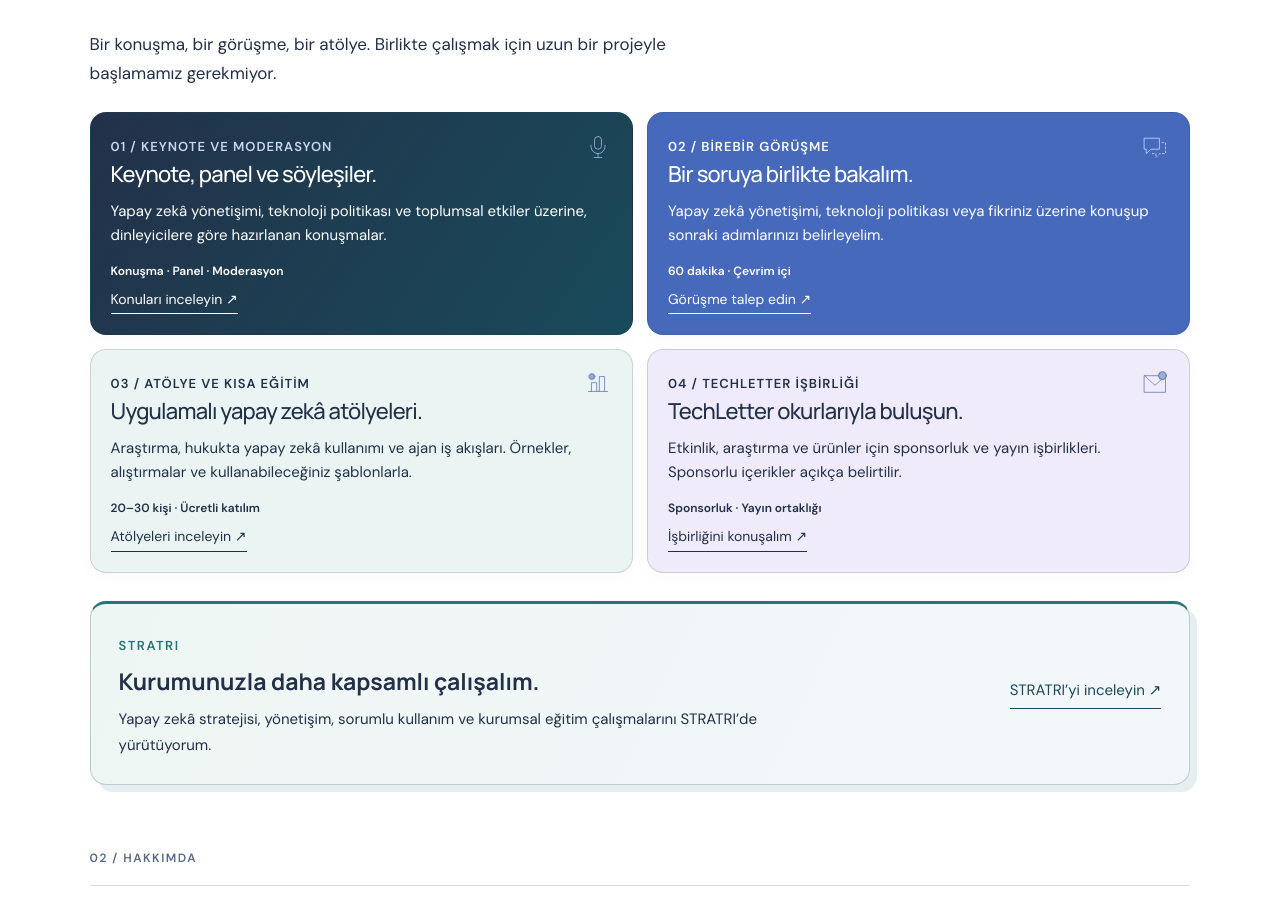
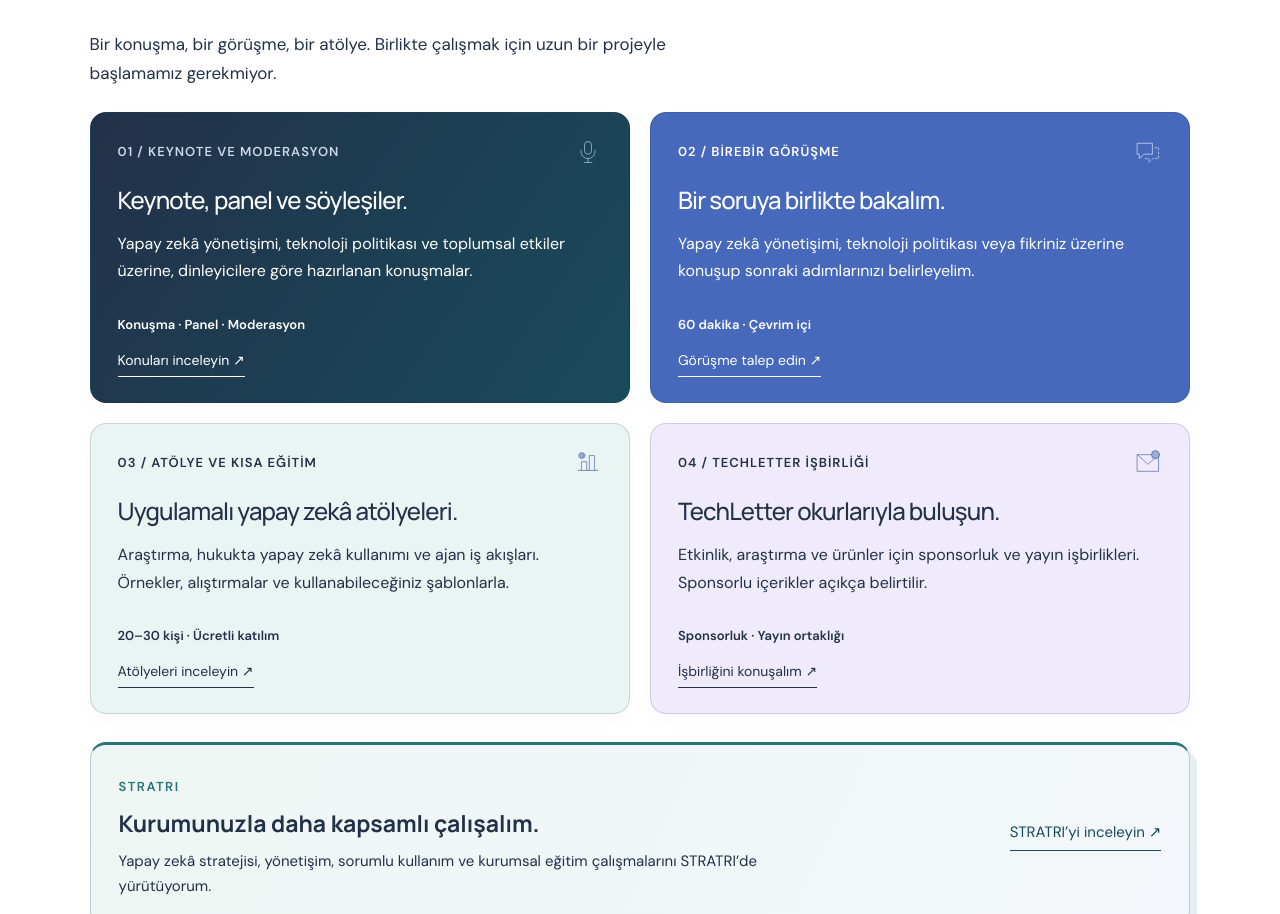
Before and after one commit to nesibekiris/nesibekiris, a website: page public/index.html in a window 1280 px wide. Shown: the part 1056-1970 px from the top of the page. Drawn offline with Linux system fonts and the light colour scheme.

Commit message:
Restore breathing room in homepage offer cards

```diff
--- a/public/style.css
+++ b/public/style.css
@@ -386,3 +386,13 @@ body.techletter-page .techletter-reports .content-card h3{font-size:20px}
 body.techletter-page .combined-archive .article-card h3{font-size:22px}
 @media(max-width:850px){:root{--section-space:28px;--card-padding:18px;--card-title-size:21px}body.detail-page main .page-hero-photo img{height:auto;aspect-ratio:4/3;max-height:360px}}
 @media(max-width:520px){:root{--section-space:25px;--card-gap:12px;--section-title-size:28px;--card-title-size:20px}body.detail-page .page-hero h1.page-title,body.detail-page .section>h1.page-title{font-size:32px}body main .section-label{margin-bottom:20px}body.techletter-page #partnerships .content-card h3{font-size:23px}}
+
+/* Let the four homepage offers breathe without lengthening the copy. */
+body.compact-home .personal-service-grid.quick-offers{gap:20px}
+body.compact-home .quick-offers .service-choice{padding:25px 27px}
+body.compact-home .quick-offers .card-top{margin-bottom:18px;gap:16px}
+body.compact-home .quick-offers .service-choice h3{font-size:24px;line-height:1.3;margin:0 0 15px}
+body.compact-home .quick-offers .service-choice p{font-size:16px;line-height:1.7;margin:0 0 22px}
+body.compact-home .quick-offers .session-format{font-size:13px;line-height:1.5;padding-top:8px;margin-top:auto}
+body.compact-home .quick-offers .text-link{font-size:14px;line-height:1.5;margin-top:16px;padding-bottom:5px}
+@media(max-width:650px){body.compact-home .personal-service-grid.quick-offers{gap:16px}body.compact-home .quick-offers .service-choice{padding:22px}body.compact-home .quick-offers .service-choice h3{font-size:22px}}
```
